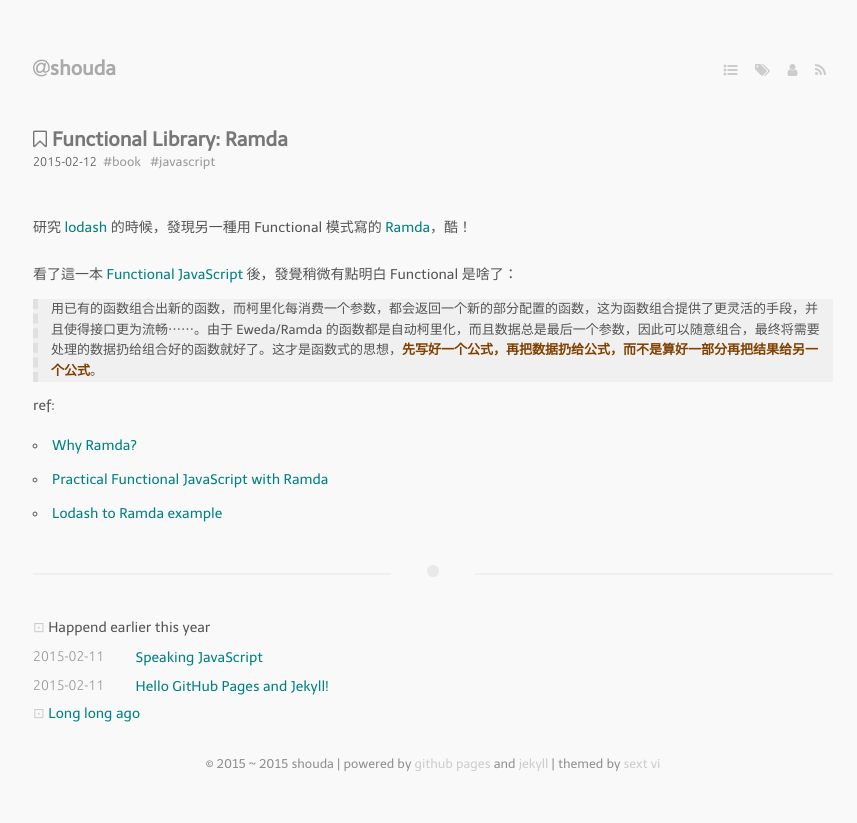
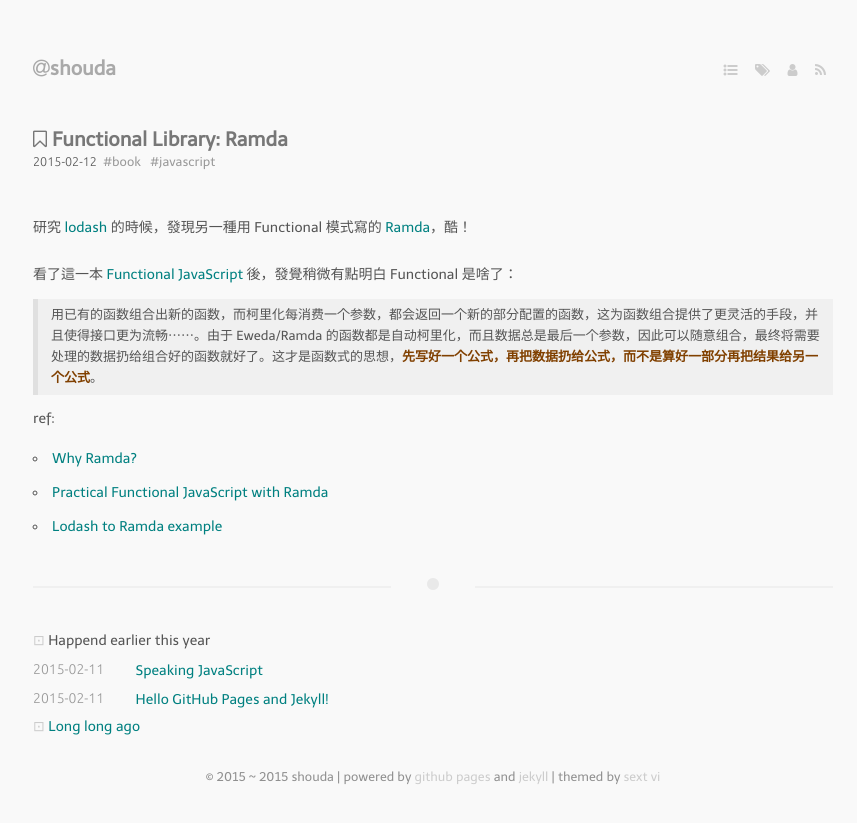
Before and after one commit to shouda/shouda.github.io, a Jekyll site: the page built from index.markdown, in a window 1280 px wide. Shown: the top 823 px of the page, without its empty margins (207-1064 px from the left). Built offline with Jekyll 4.4.1, drawn with Linux system fonts in a browser that asks for light colours; nearby versions of some CDN libraries; Markdown is read by kramdown in place of the engine named in the settings.

Commit message:
update css

```diff
--- a/media/css/style.css
+++ b/media/css/style.css
@@ -52,8 +52,8 @@
 
 blockquote, pre code {
   background-color: #f0f0f0;
-  padding: 0 1em;
-  border-left: 5px dashed #e0e0e0 !important;
+  padding: 0.5em 1em 0.5em 1em;
+  border-left: 5px solid #e0e0e0 !important;
   border-color: #e0e0e0 !important;
   font-size: 13px;
   line-height: 1.6;
--- a/media/css/style.scss
+++ b/media/css/style.scss
@@ -31,7 +31,7 @@
 ::selection { color: #fff; background-color: #333; }
 a { text-decoration: none; color: #008080; &:hover { color: lighten(#008080, 10%); }; }
 strong { color: #804000; }
-blockquote { background-color: #f0f0f0; padding: 0 1em; border-left: 5px dashed #e0e0e0 !important; border-color: #e0e0e0 !important; font-size: 13px; line-height: 1.6; display: block; overflow: auto; }
+blockquote { background-color: #f0f0f0; padding: 0.5em 1em 0.5em 1em; border-left: 5px solid #e0e0e0 !important; border-color: #e0e0e0 !important; font-size: 13px; line-height: 1.6; display: block; overflow: auto; }
 pre code { @extend blockquote; }
 code { background-color: #f8f8f8; padding: 2px 5px; border: 1px dashed #e0e0e0; font-family: #{$monospace}; }
 h1, h2 { font-size: 1.4em; }
```
Also changed, not shown: 1 other file.
